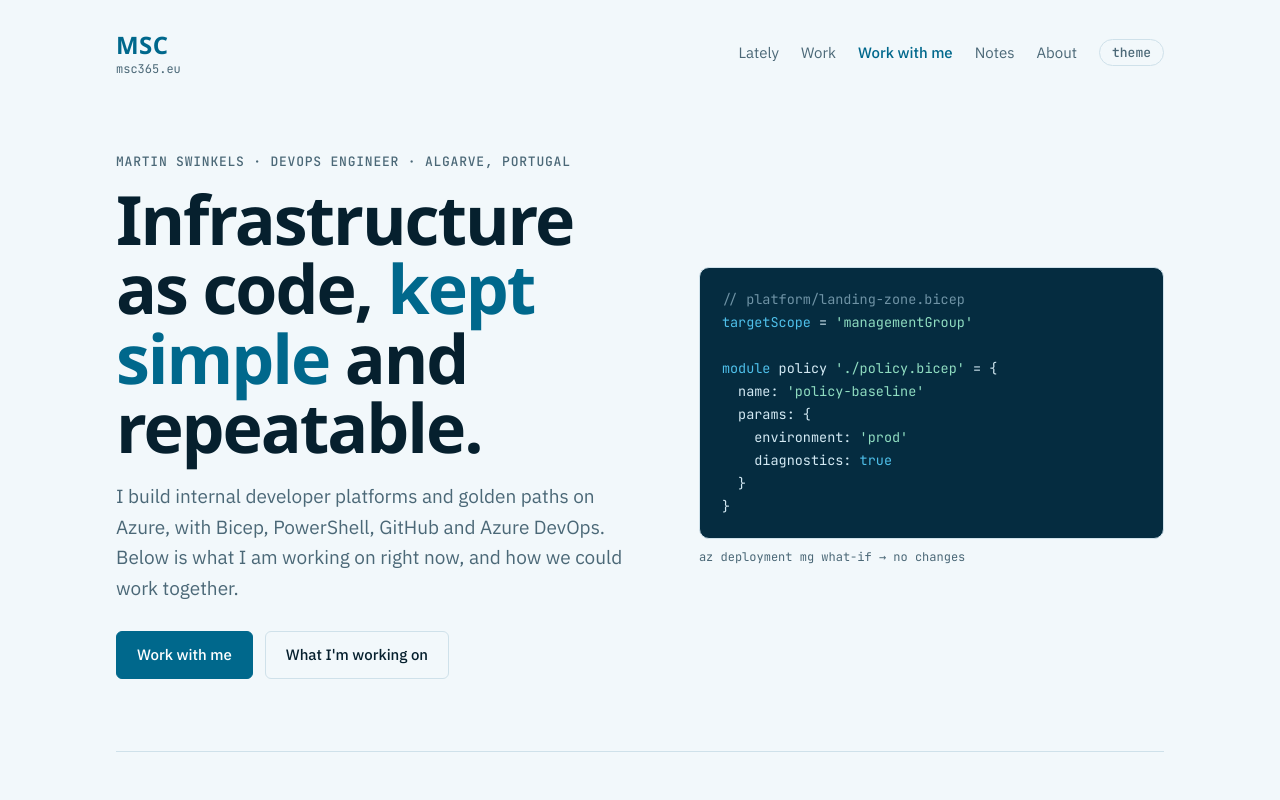
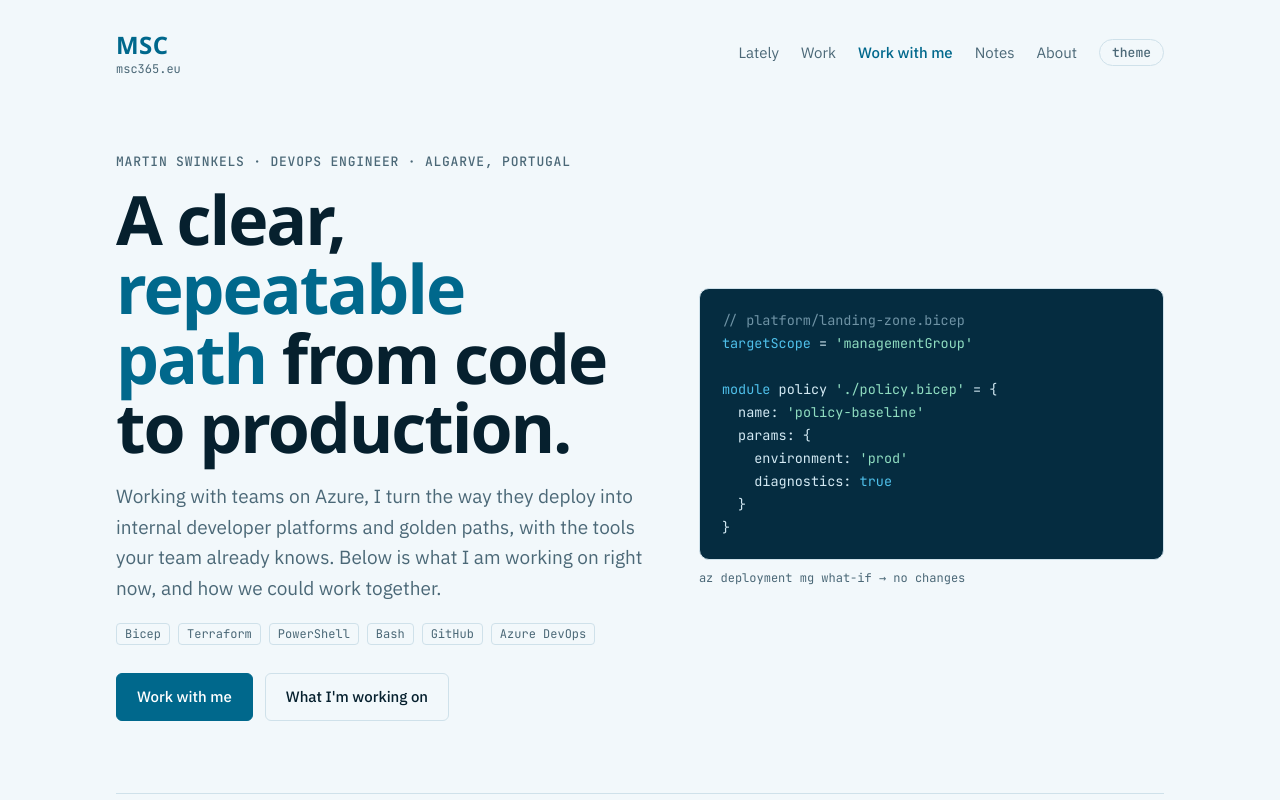
Before and after one commit to msc365/msc365.github.io, an Astro site: page / in a window 1280 px wide. Shown: the top 800 px of the page. Built offline with nearby package versions, Linux system fonts and the light colour scheme; Astro itself is replaced by a stand-in of ours.

Commit message:
feat(home): new headline and intro with a tool-neutral tool list
Lead with the outcome for teams instead of the technique, and show the tools as chips so the text does not limit them.

```diff
--- a/src/pages/index.astro
+++ b/src/pages/index.astro
@@ -11,8 +11,9 @@ const ym = (d: Date) => d.toISOString().slice(0, 7);
   <div class="hero">
     <div>
       <div class="eyebrow">Martin Swinkels &middot; DevOps engineer &middot; Algarve, Portugal</div>
-      <h1>Infrastructure as code, <em>kept simple</em> and repeatable.</h1>
-      <p class="lede">I build internal developer platforms and golden paths on Azure, with Bicep, PowerShell, GitHub and Azure DevOps. Below is what I am working on right now, and how we could work together.</p>
+      <h1>A clear, <em>repeatable path</em> from code to production.</h1>
+      <p class="lede">Working with teams on Azure, I turn the way they deploy into internal developer platforms and golden paths, with the tools your team already knows. Below is what I am working on right now, and how we could work together.</p>
+      <div class="chips"><span>Bicep</span><span>Terraform</span><span>PowerShell</span><span>Bash</span><span>GitHub</span><span>Azure DevOps</span></div>
       <div class="cta">
         <a class="btn primary" href="/work-with-me/">Work with me</a>
         <a class="btn ghost" href="#lately">What I'm working on</a>
--- a/src/styles/global.css
+++ b/src/styles/global.css
@@ -99,3 +99,4 @@ footer { padding-block: 32px 48px; border-top: 1px solid var(--line); color: var
 nav a.hire { color: var(--accent); font-weight: 500; }
 .hero.single { grid-template-columns: 1fr; padding-bottom: 48px; }
 footer .links { display: flex; gap: 20px; flex-wrap: wrap; }
+.lede + .chips { margin: -8px 0 28px; }
```
